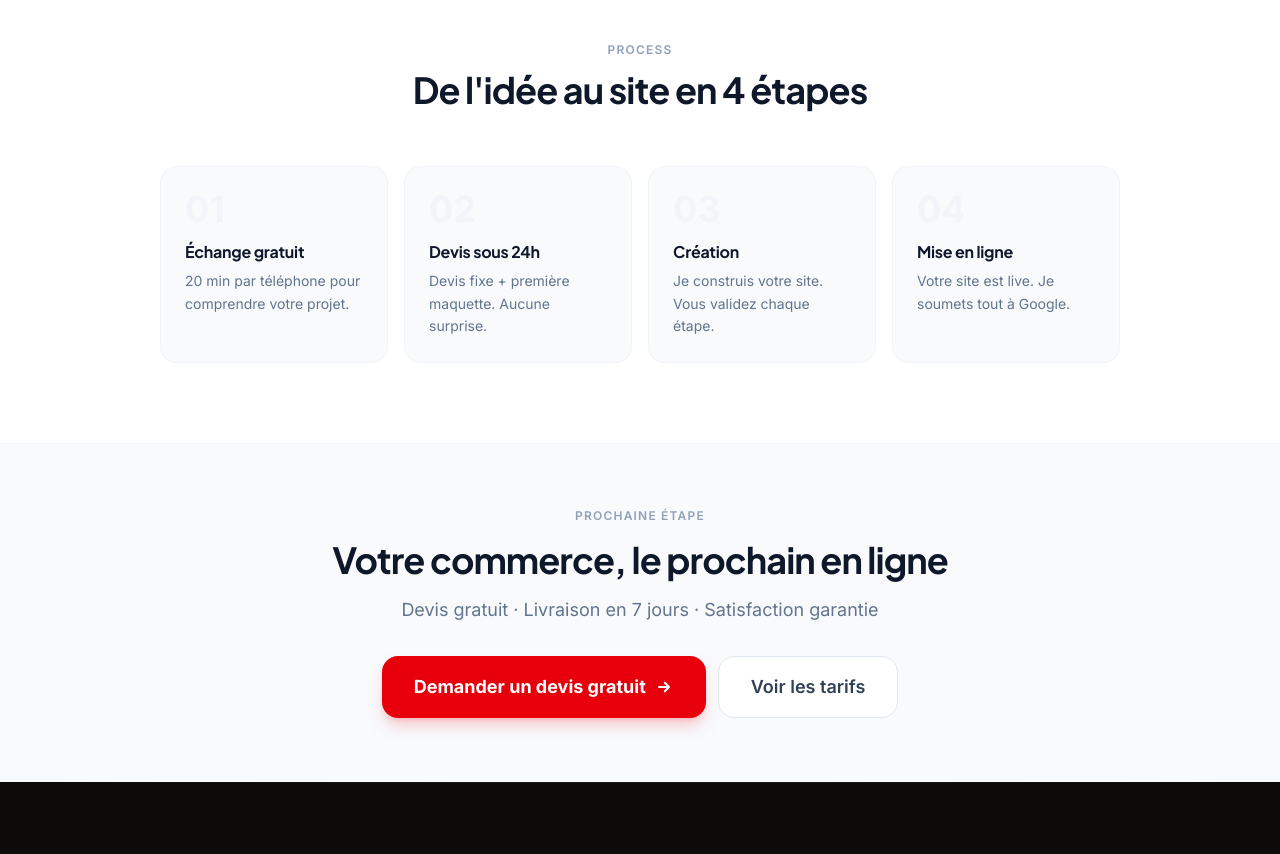
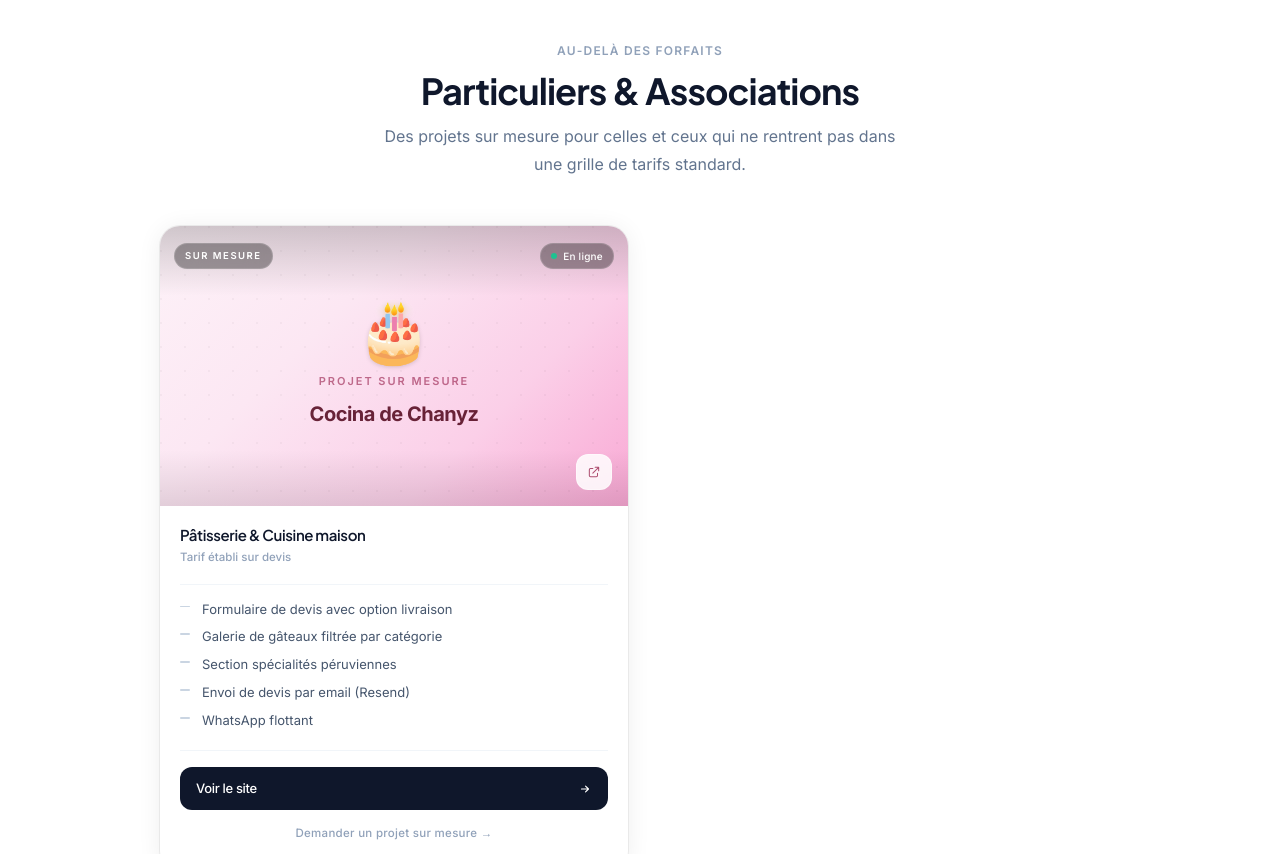
Before and after one commit to jordanrodriguez0204-cyber/atelierdigitalgeneve, a Next.js app: page /portfolio in a window 1280 px wide. Shown: the part 1540-2394 px from the top of the page. Built offline with nearby package versions, Linux system fonts and the light colour scheme.

Commit message:
feat: ajoute Cocina de Chanyz au portfolio + section Particuliers

```diff
--- a/app/portfolio/page.tsx
+++ b/app/portfolio/page.tsx
@@ -10,9 +10,25 @@ export const metadata: Metadata = {
 };
 
 const stats = [
-  { value: '3', label: 'Sites livrés', sub: 'à Genève' },
+  { value: '4', label: 'Sites livrés', sub: 'à Genève' },
   { value: '7j', label: 'Délai moyen', sub: 'de livraison' },
   { value: '100%', label: 'Satisfaction', sub: 'garantie' },
+];
+
+const particuliers = [
+  {
+    name: 'Cocina de Chanyz',
+    type: 'Pâtisserie & Cuisine maison',
+    emoji: '🎂',
+    href: 'https://cocina-de-chanyz.vercel.app',
+    bullets: [
+      'Formulaire de devis avec option livraison',
+      'Galerie de gâteaux filtrée par catégorie',
+      'Section spécialités péruviennes',
+      'Envoi de devis par email (Resend)',
+      'WhatsApp flottant',
+    ],
+  },
 ];
 
 export default function PortfolioPage() {
@@ -73,6 +89,174 @@ export default function PortfolioPage() {
           </div>
 
           <PortfolioCards />
+        </div>
+      </section>
+
+      {/* ── Particuliers & Associations ── */}
+      <section className="py-20 bg-white border-t border-slate-100">
+        <div className="max-w-5xl mx-auto px-4 sm:px-6 lg:px-8">
+
+          <div className="text-center mb-12">
+            <p className="text-xs font-semibold text-slate-400 uppercase tracking-widest mb-3">
+              Au-delà des forfaits
+            </p>
+            <h2 className="text-3xl md:text-4xl font-bold text-slate-900 tracking-tight">
+              Particuliers &amp; Associations
+            </h2>
+            <p className="text-slate-500 mt-3 max-w-lg mx-auto">
+              Des projets sur mesure pour celles et ceux qui ne rentrent pas
+              dans une grille de tarifs standard.
+            </p>
+          </div>
+
+          <div className="grid grid-cols-1 md:grid-cols-2 gap-5 lg:gap-6">
+            {particuliers.map((p) => (
+              <div
+                key={p.name}
+                className="group relative flex flex-col overflow-hidden rounded-[20px] bg-white
+                           shadow-[0_2px_24px_rgba(0,0,0,0.07)] ring-1 ring-black/[0.06]
+                           hover:shadow-[0_24px_64px_rgba(0,0,0,0.13)] hover:ring-black/[0.09]
+                           transition-shadow duration-500"
+              >
+                {/* ── Image zone — placeholder élégant ── */}
+                <div className="relative h-[280px] overflow-hidden">
+
+                  {/* Gradient placeholder */}
+                  <div
+                    className="absolute inset-0"
+                    style={{
+                      background:
+                        'linear-gradient(135deg, #fdf2f8 0%, #fce7f3 35%, #fbcfe8 70%, #f9a8d4 100%)',
+                    }}
+                  />
+
+                  {/* Subtle pattern overlay */}
+                  <div
+                    className="absolute inset-0 opacity-[0.18]"
+                    style={{
+                      backgroundImage:
+                        'radial-gradient(circle at 1px 1px, rgba(0,0,0,0.18) 1px, transparent 0)',
+                      backgroundSize: '24px 24px',
+                    }}
+                  />
+
+                  {/* Centered emoji + name */}
+                  <div className="absolute inset-0 flex flex-col items-center justify-center text-center px-6">
+                    <span className="text-6xl mb-3 drop-shadow-sm">{p.emoji}</span>
+                    <p className="text-[11px] font-semibold uppercase tracking-[0.18em] text-rose-900/55 mb-1.5">
+                      Projet sur mesure
+                    </p>
+                    <p className="text-[20px] font-bold tracking-tight text-rose-950/85">
+                      {p.name}
+                    </p>
+                  </div>
+
+                  {/* Soft scrim only at top + bottom for badge legibility */}
+                  <div
+                    className="absolute inset-0 pointer-events-none"
+                    style={{
+                      background:
+                        'linear-gradient(to bottom, rgba(0,0,0,0.18) 0%, transparent 25%, transparent 80%, rgba(0,0,0,0.10) 100%)',
+                    }}
+                  />
+
+                  {/* Top-right: En ligne badge */}
+                  <div className="absolute top-3.5 right-3.5 z-10">
+                    <span className="inline-flex items-center gap-1.5 text-[10px] font-medium tracking-wide text-white bg-black/35 backdrop-blur-md border border-white/15 px-2.5 py-1 rounded-full">
+                      <span className="w-1.5 h-1.5 rounded-full bg-emerald-400 animate-pulse" />
+                      En ligne
+                    </span>
+                  </div>
+
+                  {/* Top-left: Sur mesure tag */}
+                  <div className="absolute top-3.5 left-3.5 z-10">
+                    <span className="inline-flex items-center gap-1.5 text-[9.5px] font-semibold uppercase tracking-[0.16em] text-white bg-black/35 backdrop-blur-md border border-white/15 px-2.5 py-[4.5px] rounded-full">
+                      Sur mesure
+                    </span>
+                  </div>
+
+                  {/* External link pill bottom-right */}
+                  <div className="absolute bottom-4 right-4 z-10">
+                    <a
+                      href={p.href}
+                      target="_blank"
+                      rel="noopener noreferrer"
+                      aria-label={`Visiter le site ${p.name}`}
+                      className="flex items-center justify-center w-9 h-9 rounded-xl
+                                 bg-white/85 backdrop-blur-md border border-white/40
+                                 text-rose-900/70 hover:bg-white hover:text-rose-900
+                                 transition-all duration-200"
+                    >
+                      <svg className="w-3.5 h-3.5" fill="none" viewBox="0 0 24 24" stroke="currentColor" strokeWidth={1.75}>
+                        <path strokeLinecap="round" strokeLinejoin="round" d="M10 6H6a2 2 0 00-2 2v10a2 2 0 002 2h10a2 2 0 002-2v-4M14 4h6m0 0v6m0-6L10 14" />
+                      </svg>
+                    </a>
+                  </div>
+                </div>
+
+                {/* ── Content zone ── */}
+                <div className="flex flex-col flex-1 px-5 pt-5 pb-5">
+
+                  <div className="flex items-start justify-between mb-4">
+                    <div>
+                      <h3 className="text-[15px] font-semibold text-slate-900 tracking-tight leading-tight">
+                        {p.type}
+                      </h3>
+                      <p className="text-slate-400 text-[11.5px] font-medium mt-[3px]">
+                        Tarif établi sur devis
+                      </p>
+                    </div>
+                  </div>
+
+                  <div className="h-px bg-slate-100 mb-4" />
+
+                  <ul className="flex-1 space-y-[10px] mb-5">
+                    {p.bullets.map((b) => (
+                      <li key={b} className="flex items-start gap-[10px] text-[13px] text-slate-600 leading-snug">
+                        <span className="mt-[5px] shrink-0 w-3 flex items-center">
+                          <span className="block w-2.5 h-[1.5px] bg-slate-300 rounded-full" />
+                        </span>
+                        {b}
+                      </li>
+                    ))}
+                  </ul>
+
+                  <div className="h-px bg-slate-100 mb-4" />
+
+                  <div className="space-y-1.5">
+                    <a
+                      href={p.href}
+                      target="_blank"
+                      rel="noopener noreferrer"
+                      className="group/btn flex items-center justify-between w-full
+                                 bg-slate-900 hover:bg-red-600
+                                 text-white text-[13px] font-medium tracking-tight
+                                 py-[11px] px-4 rounded-xl
+                                 transition-colors duration-300"
+                    >
+                      <span>Voir le site</span>
+                      <svg
+                        className="w-3.5 h-3.5 transition-transform duration-200 group-hover/btn:translate-x-1"
+                        fill="none" viewBox="0 0 24 24" stroke="currentColor" strokeWidth={2}
+                      >
+                        <path strokeLinecap="round" strokeLinejoin="round" d="M13 7l5 5m0 0l-5 5m5-5H6" />
+                      </svg>
+                    </a>
+
+                    <Link
+                      href="/contact"
+                      className="flex items-center justify-center w-full
+                                 text-slate-400 hover:text-slate-600
+                                 text-[11.5px] font-medium tracking-wide
+                                 py-2 transition-colors duration-200"
+                    >
+                      Demander un projet sur mesure&nbsp;→
+                    </Link>
+                  </div>
+                </div>
+              </div>
+            ))}
+          </div>
         </div>
       </section>
 
--- a/components/Footer.tsx
+++ b/components/Footer.tsx
@@ -12,6 +12,7 @@ const demos = [
   { href: 'https://restaurant.atelierdigitalgeneve.ch', label: 'Restaurant — Standard' },
   { href: 'https://coiffeur.atelierdigitalgeneve.ch',   label: 'Coiffeur — Starter' },
   { href: 'https://boutique.atelierdigitalgeneve.ch',   label: 'Boutique — Pro' },
+  { href: 'https://cocina-de-chanyz.vercel.app',        label: 'Cocina de Chanyz — Sur mesure' },
 ];
 
 export default function Footer() {
--- a/components/PortfolioCards.tsx
+++ b/components/PortfolioCards.tsx
@@ -6,6 +6,7 @@ import Link from 'next/link';
 const items = [
   {
     id: 1,
+    category: 'commerce' as const,
     type: 'Coiffeur',
     forfait: 'Starter',
     price: 'CHF 299',
@@ -22,6 +23,7 @@ const items = [
   },
   {
     id: 2,
+    category: 'commerce' as const,
     type: 'Restaurant',
     forfait: 'Standard',
     price: 'CHF 599',
@@ -38,6 +40,7 @@ const items = [
   },
   {
     id: 3,
+    category: 'commerce' as const,
     type: 'Boutique',
     forfait: 'Pro',
     price: 'CHF 990',
@@ -52,7 +55,34 @@ const items = [
     popular: false,
     isDemo: true,
   },
+  {
+    id: 4,
+    category: 'particulier' as const,
+    type: 'Pâtisserie & Cuisine maison',
+    forfait: 'Sur mesure',
+    price: 'Sur mesure',
+    monthly: '',
+    image: '/card-cocina.jpg',
+    demo: 'https://cocina-de-chanyz.vercel.app',
+    bullets: [
+      'Formulaire de devis avec option livraison',
+      'Galerie de gâteaux filtrée par catégorie',
+      'Section spécialités péruviennes',
+      'Envoi de devis par email (Resend)',
+      'WhatsApp flottant',
+    ],
+    popular: false,
+    isDemo: false,
+    name: 'Cocina de Chanyz',
+  },
 ];
+
+// Cards rendered in the main commerce grid (only the standard forfaits)
+const commerceItems = items.filter((i) => i.category === 'commerce');
+
+// Exported so the portfolio page can render the Particuliers section
+// from the same source of truth.
+export const particulierItems = items.filter((i) => i.category === 'particulier');
 
 const containerVariants: Variants = {
   hidden: {},
@@ -69,7 +99,7 @@ const cardVariants: Variants = {
 };
 
 export default function PortfolioCards() {
-  const hasDemo = items.some((i) => i.isDemo);
+  const hasDemo = commerceItems.some((i) => i.isDemo);
   return (
     <>
     <motion.div
@@ -79,7 +109,7 @@ export default function PortfolioCards() {
       whileInView="visible"
       viewport={{ once: true, margin: '-80px' }}
     >
-      {items.map((item) => (
+      {commerceItems.map((item) => (
         <motion.div
           key={item.id}
           variants={cardVariants}
--- a/components/Testimonials.tsx
+++ b/components/Testimonials.tsx
@@ -63,6 +63,13 @@ const demos = [
     name: 'Elara',
     forfait: 'Pro — CHF 990',
     href: 'https://boutique.atelierdigitalgeneve.ch',
+  },
+  {
+    emoji: '🎂',
+    type: 'Pâtisserie',
+    name: 'Cocina de Chanyz',
+    forfait: 'Sur mesure',
+    href: 'https://cocina-de-chanyz.vercel.app',
   },
 ];
 
@@ -142,12 +149,12 @@ export default function Testimonials() {
             Découvrez les réalisations
           </h2>
           <p className="text-lg text-slate-500 max-w-xl mx-auto">
-            Trois exemples concrets — cliquez pour visiter les sites.
+            Cliquez sur chaque site pour le visiter en direct.
           </p>
         </motion.div>
 
         <motion.div
-          className="grid grid-cols-1 md:grid-cols-3 gap-6 mb-10"
+          className="grid grid-cols-1 md:grid-cols-2 lg:grid-cols-4 gap-6 mb-10"
           variants={containerVariants}
           initial="hidden"
           whileInView="visible"
```
